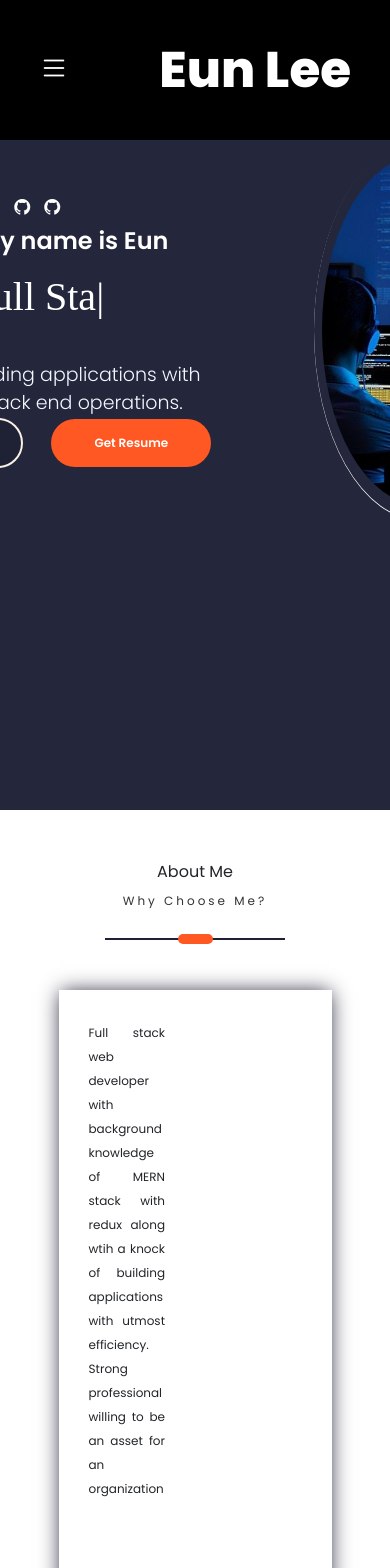
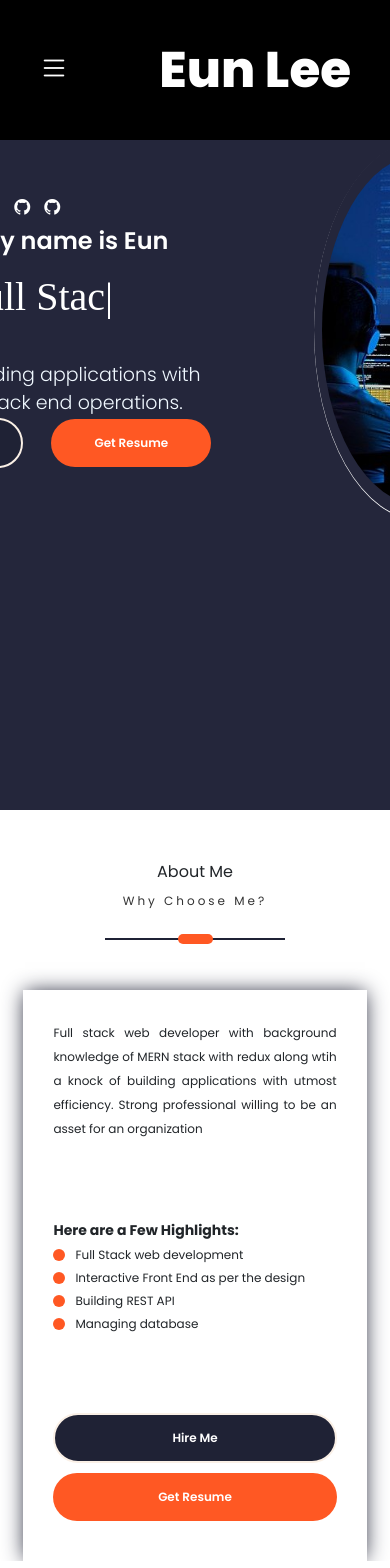
Before and after one commit to ewno92/portfolio-v2, a React (Create React App) app: page / in a window 390 px wide. Shown: the top 1568 px of the page. Built offline with nearby package versions, Linux system fonts and the light colour scheme.

Commit message:
about me mobile responsive

```diff
--- a/src/components/aboutMe/AboutMe.js
+++ b/src/components/aboutMe/AboutMe.js
@@ -41,7 +41,7 @@ const AboutMe = (props) => {
       <div className="about-me-parent">
         <ScreenHeading title={"About Me"} subHeading={"Why Choose Me?"} />
         <div className="about-me-card">
-          <div className="about-me-profile">
+          <div className="about-me-profile"></div>
           <div className="about-me-details">
             <span className="about-me-description">
               {SCREEN_CONSTANTS.description}
@@ -53,11 +53,10 @@ const AboutMe = (props) => {
               {renderHighlight()}
             </div>
             <div className="about-me-options">
-                <button className="btn primary-btn">button</button>
+              <button className="btn primary-btn">Hire Me</button>
               <a href=".pdf" download=".pdf">
-                  <button className="btn highlighted-btn">button</button>
+                <button className="btn highlighted-btn">Get Resume</button>
               </a>
-              </div>
             </div>
           </div>
         </div>
--- a/src/components/aboutMe/AboutMe.scss
+++ b/src/components/aboutMe/AboutMe.scss
@@ -4,45 +4,43 @@
   justify-content: center;
   align-items: center;
   margin: 50px 0 0 0;
-}
 
   .about-me-parent {
     max-width: 1000px;
     width: 70%;
   }
-
   .about-me-card {
     display: flex;
     width: 100%;
     box-shadow: 0 0px 20px -2px #1f2235;
-}
-
     .about-me-profile {
-  // width: 50%;
-  // background-image: url("../home/profilephoto.jpg");
+      width: 50%;
+      background-image: url("../home/profilephoto.jpg");
       background-size: cover;
       background-repeat: no-repeat;
       background-position: center;
     }
-
     .about-me-details {
       width: 50%;
       text-align: justify;
       padding: 30px;
-}
-
       .about-me-description {
         font-size: 12px;
       }
-
       .about-me-highlights {
         margin: 80px 0;
-}
-
         .highlight-heading {
           font-family: "Poppins Bold";
           font-size: 14px;
           margin: 0 0 5px 0;
+        }
+      }
+      .about-me-options {
+        display: flex;
+        justify-content: space-evenly;
+      }
+    }
+  }
 }
 
 .highlight {
@@ -58,9 +56,39 @@
     border-radius: 50%;
   }
 }
+@media (max-width: 1110px) {
+  // .about-me-parent {
+  //   width: 100%;
+  // }
+}
 
-.about-me-options {
-  .highlighted-btn {
-    margin-left: 30px;
+@media (max-width: 700px) {
+  .about-me-container {
+    .about-me-parent {
+      width: 88%;
+      .about-me-profile {
+        display: none;
+      }
+      .about-me-card {
+        .about-me-details {
+          width: 100%;
+          .about-me-description {
           }
         }
+        .about-me-options {
+          flex-direction: column;
+          align-items: center;
+
+          button {
+            width: 100%;
+            margin-bottom: 10px;
+          }
+
+          a {
+            width: 100%;
+          }
+        }
+      }
+    }
+  }
+}
```
Lines whose indentation alone changed are shown as unchanged.
